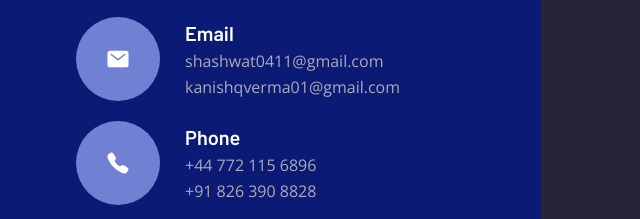
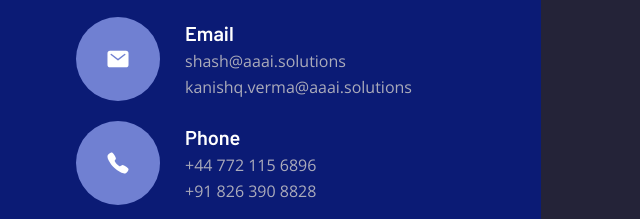
Before and after one commit to shashwatv1/aaaisolutions, a plain HTML site: page index.html in a window 1280 px wide. Shown: the part 5230-5449 px from the top of the page, 604-1244 px from the left. Drawn offline with nearby package versions, Linux system fonts and the light colour scheme.

Commit message:
Update index.html

```diff
--- a/index.html
+++ b/index.html
@@ -464,8 +464,8 @@
                   <div>
                     <h3 class="contact-item-title">Email</h3>
 
-                    <a href="mailto:hello@ethan.com" class="contact-item-link">shashwat0411@gmail.com</a>
-                    <a href="mailto:hello@ethan.com" class="contact-item-link">kanishqverma01@gmail.com</a>
+                    <a href="mailto:hello@ethan.com" class="contact-item-link">shash@aaai.solutions</a>
+                    <a href="mailto:hello@ethan.com" class="contact-item-link">kanishq.verma@aaai.solutions</a>
 
 
                   </div>
```
